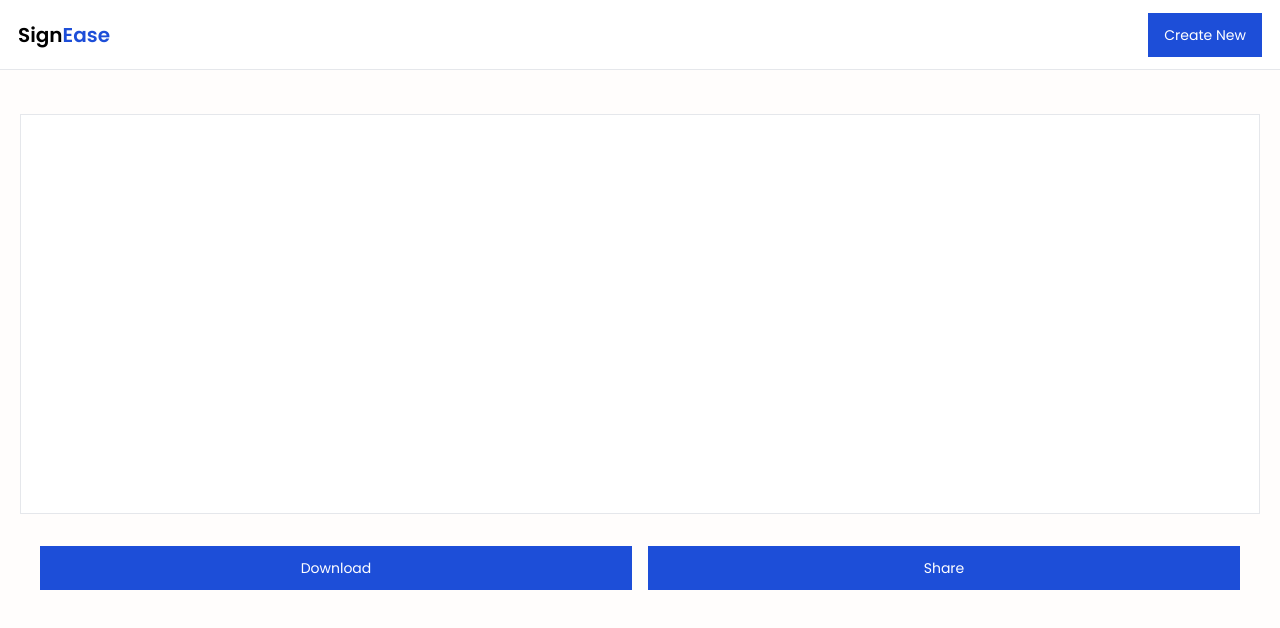
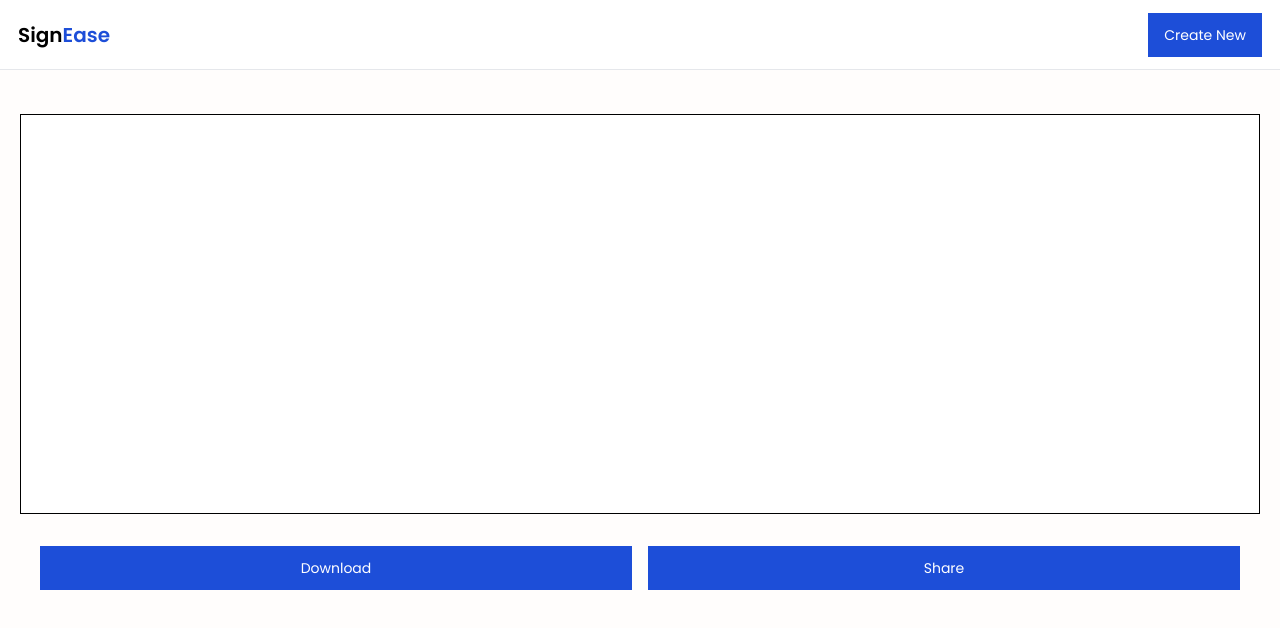
Before and after one commit to damieswayne/h, a Next.js app: page / in a window 1280 px wide. Shown: the top 628 px of the page. Built offline with nearby package versions, Linux system fonts and the light colour scheme.

Commit message:
Update page.jsx

```diff
--- a/app/page.jsx
+++ b/app/page.jsx
@@ -93,7 +93,7 @@ export default function New() {
     return (
         <>
             <div className="box-border p-5">
-                <div className="h-[400px] w-full border border-gray-200">
+                <div className="h-[400px] w-full border border-black">
                     <canvas ref={canvasRef} id="cvna" className='h-full w-full bg-white'></canvas>
                 </div>
                 <div className='m-5 flex gap-4 mt-8'>
```
